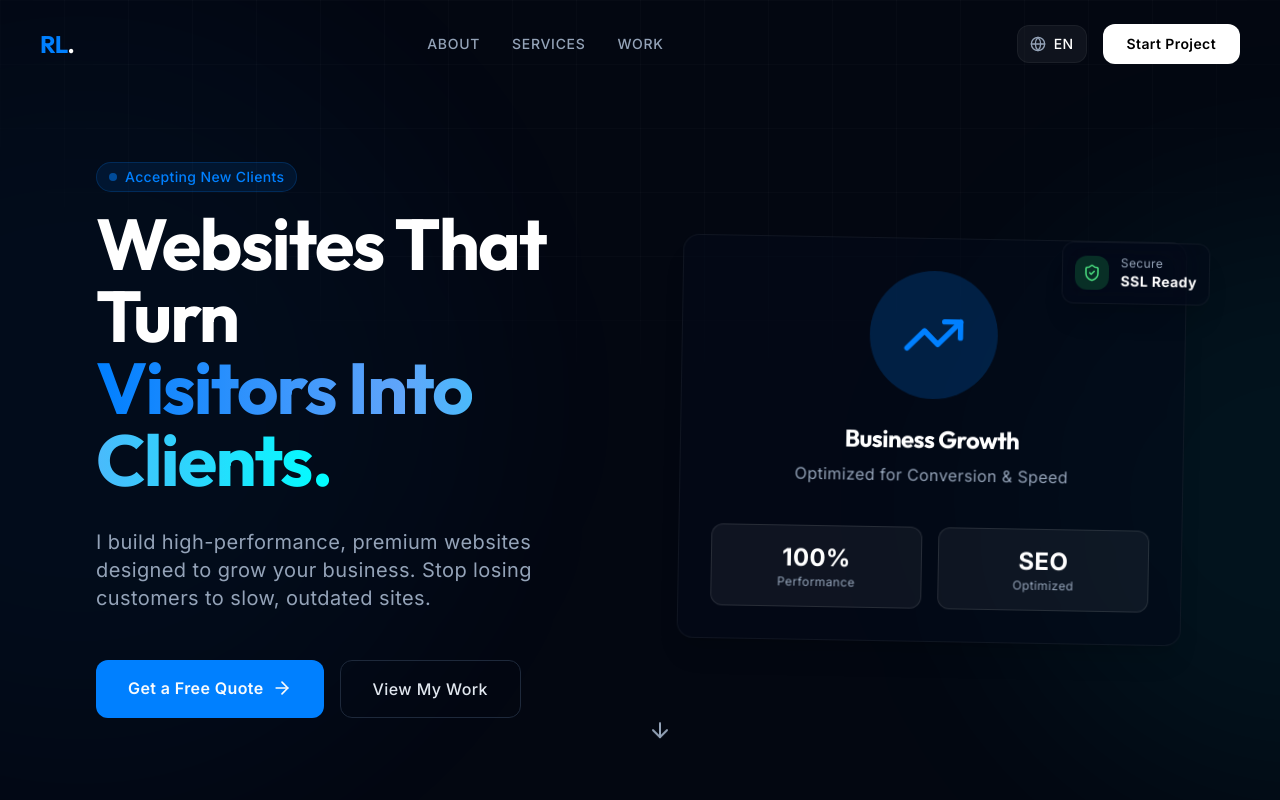
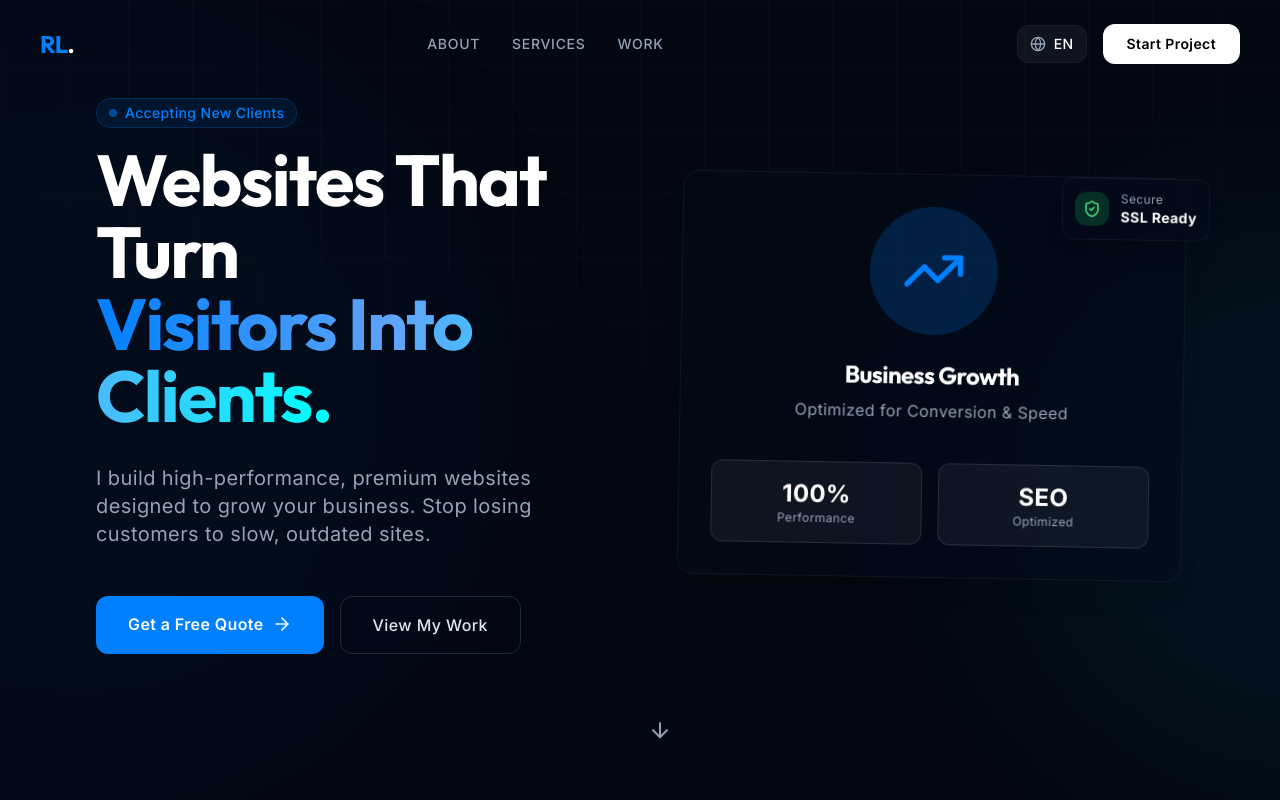
Before and after one commit to rayen112211/rayen1, a React (Create React App) app in the folder frontend/: page / in a window 1280 px wide. Shown: the top 800 px of the page. Built offline with nearby package versions, Linux system fonts and the light colour scheme.

Commit message:
Fix hero section vertical alignment

```diff
--- a/frontend/src/components/sections/HeroSection.jsx
+++ b/frontend/src/components/sections/HeroSection.jsx
@@ -13,7 +13,7 @@
     <section
       id="hero"
       ref={heroRef}
-      className="relative min-h-screen flex items-center justify-center overflow-hidden pt-20"
+      className="relative min-h-screen flex items-center justify-center overflow-hidden pt-20 pb-32"
     >
       {/* Dynamic Background */}
       {/* Dynamic Background - Optimized for Mobile Performance */}
```
